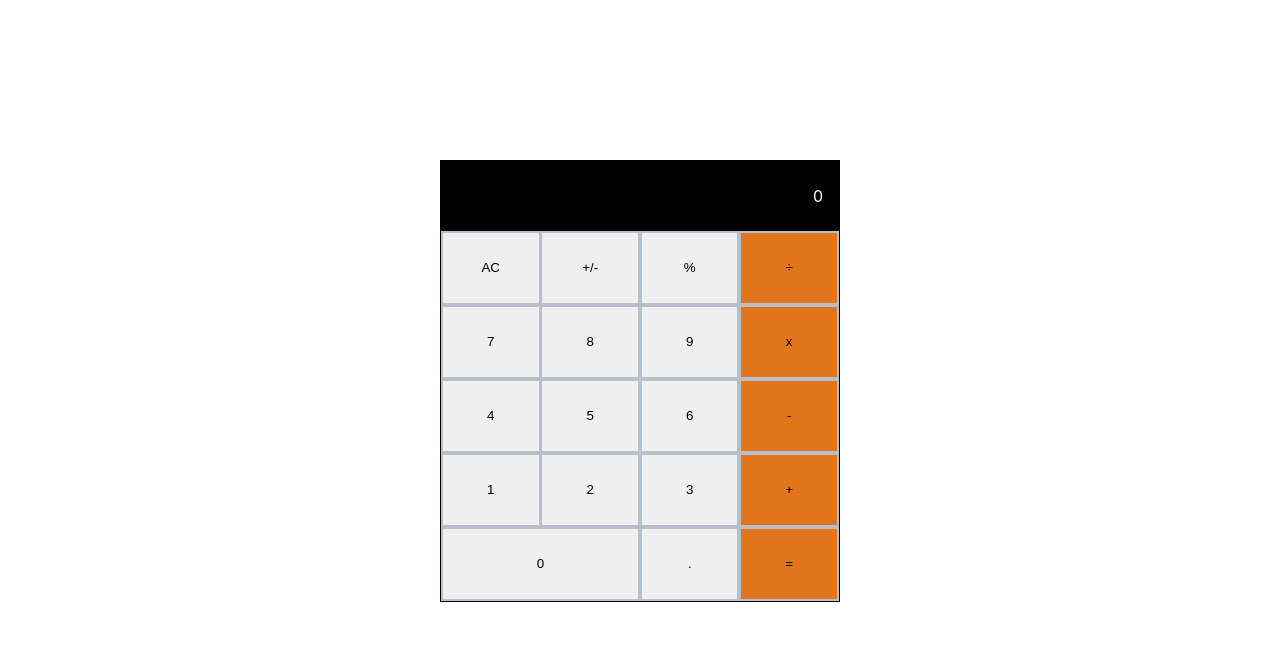
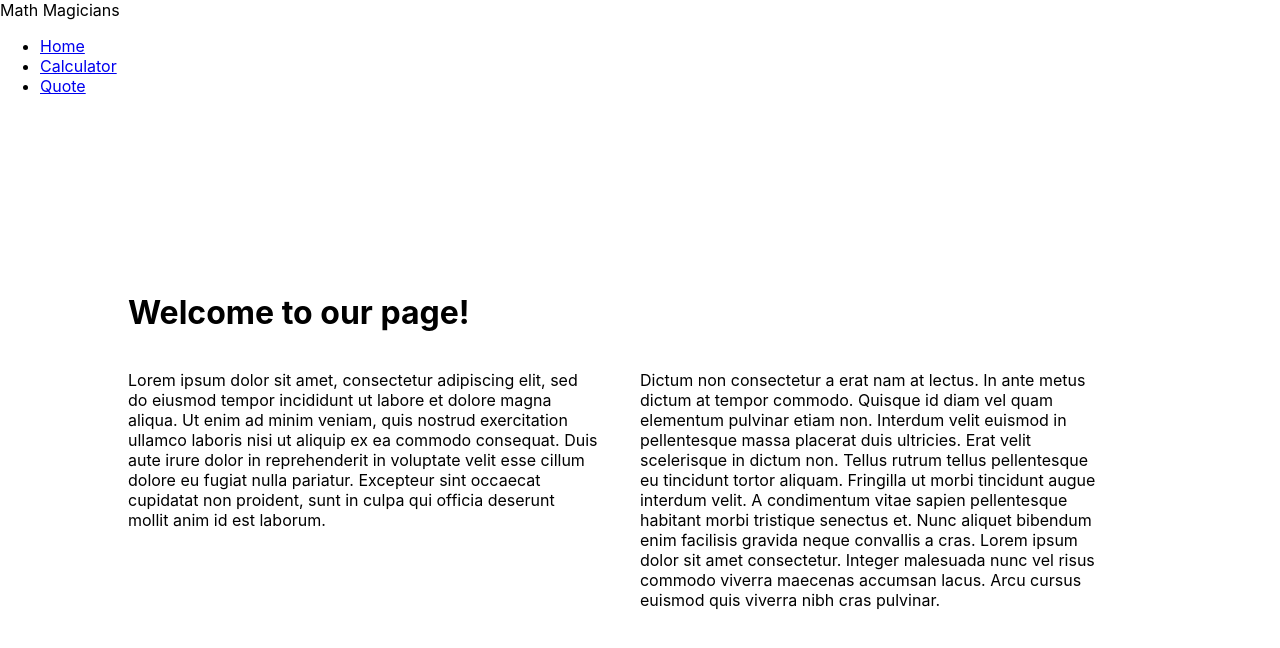
Before and after one commit to alvp01/math-magicians, a React (Create React App) app: page / in a window 1280 px wide. Shown: the top 648 px of the page. Built offline with nearby package versions, Linux system fonts and the light colour scheme.

Commit message:
Add navigation

```diff
--- a/package.json
+++ b/package.json
@@ -9,6 +9,7 @@
     "big.js": "^5.2.2",
     "react": "^17.0.2",
     "react-dom": "^17.0.2",
+    "react-router-dom": "^5.3.0",
     "react-scripts": "4.0.3",
     "web-vitals": "^1.1.2"
   },
--- a/src/App.js
+++ b/src/App.js
@@ -1,11 +1,34 @@
+import React from 'react';
+import {
+  BrowserRouter as Router,
+  Switch,
+  Route,
+} from 'react-router-dom';
 import './App.css';
-import React from 'react';
-import Calculator from './components/Calculator';
+import Navbar from './components/Navbar';
+import CalculatorPage from './pages/CalculatorPage';
+import Quote from './pages/Quote';
+import Home from './pages/Home';
 
 const App = () => (
-  <div className="container">
-    <Calculator />
-  </div>
+  <>
+    <Router>
+      <Navbar />
+      <Switch>
+        <div className="container">
+          <Route path="/calculator">
+            <CalculatorPage />
+          </Route>
+          <Route path="/quote">
+            <Quote />
+          </Route>
+          <Route exact path="/">
+            <Home />
+          </Route>
+        </div>
+      </Switch>
+    </Router>
+  </>
 );
 
 export default App;
--- /dev/null
+++ b/src/components/Navbar.js
@@ -0,0 +1,40 @@
+import React from 'react';
+import { NavLink } from 'react-router-dom';
+
+const Navbar = () => {
+  const links = [
+    {
+      id: 1,
+      path: '/',
+      text: 'Home',
+    },
+    {
+      id: 2,
+      path: '/calculator',
+      text: 'Calculator',
+    },
+    {
+      id: 3,
+      path: '/quote',
+      text: 'Quote',
+    },
+  ];
+
+  return (
+    <nav className="nav-bar">
+      <div className="navbar-container">
+        <span className="brand-name">Math Magicians</span>
+        <ul className="nav-links">
+          {links.map((link) => (
+            <li key={link.id}>
+              <NavLink to={link.path} activeClassName="active-link" exact>
+                {link.text}
+              </NavLink>
+            </li>
+          ))}
+        </ul>
+      </div>
+    </nav>
+  );
+};
+export default Navbar;
--- /dev/null
+++ b/src/pages/CalculatorPage.js
@@ -0,0 +1,12 @@
+import React from 'react';
+import Calculator from '../components/Calculator';
+import style from './CalculatorPage.module.css';
+
+const CalculatorPage = () => (
+  <div className={style.contentContainer}>
+    <h2>Let&apos;s do some calculations!</h2>
+    <Calculator />
+  </div>
+);
+
+export default CalculatorPage;
--- /dev/null
+++ b/src/pages/CalculatorPage.module.css
@@ -0,0 +1,9 @@
+.contentContainer {
+  display: flex;
+  max-width: 70%;
+  flex-direction: row;
+}
+
+.contentContainer h2 {
+  margin-right: 50px;
+}
--- /dev/null
+++ b/src/pages/Home.js
@@ -0,0 +1,38 @@
+import React from 'react';
+import style from './Home.module.css';
+
+const Home = () => (
+  <div className={style.contentContainer}>
+    <h1>Welcome to our page!</h1>
+    <div className={style.paragraphs}>
+      <p>
+        {`Lorem ipsum dolor sit amet, consectetur adipiscing elit, sed do eiusmod tempor
+        incididunt ut labore et dolore magna aliqua.
+        Ut enim ad minim veniam, quis nostrud exercitation ullamco
+        laboris nisi ut aliquip ex ea commodo consequat.
+        Duis aute irure dolor in reprehenderit in voluptate velit
+        esse cillum dolore eu fugiat nulla pariatur.
+        Excepteur sint occaecat cupidatat non proident, sunt in culpa qui
+        officia deserunt mollit anim id est laborum.`}
+      </p>
+      <p>
+        {`Dictum non consectetur a erat nam at lectus.
+        In ante metus dictum at tempor commodo.
+        Quisque id diam vel quam elementum pulvinar
+        etiam non. Interdum velit euismod in
+        pellentesque massa placerat duis ultricies.
+        Erat velit scelerisque in dictum non. Tellus rutrum
+        tellus pellentesque eu tincidunt tortor aliquam.
+        Fringilla ut morbi tincidunt augue interdum velit.
+        A condimentum vitae sapien pellentesque
+        habitant morbi tristique senectus et.
+        Nunc aliquet bibendum enim facilisis gravida neque convallis a cras.
+        Lorem ipsum dolor sit amet consectetur. Integer malesuada
+        nunc vel risus commodo viverra maecenas accumsan lacus.
+        Arcu cursus euismod quis viverra nibh cras pulvinar.`}
+      </p>
+    </div>
+  </div>
+);
+
+export default Home;
--- /dev/null
+++ b/src/pages/Home.module.css
@@ -0,0 +1,27 @@
+.contentContainer,
+.paragraphs {
+  display: flex;
+}
+
+.contentContainer {
+  flex-direction: column;
+  max-width: 1024px;
+  align-items: flex-start;
+}
+
+.paragraphs {
+  width: 100%;
+  flex-direction: row;
+}
+
+.paragraphs p {
+  width: 46%;
+}
+
+p:first-child {
+  margin-right: 2%;
+}
+
+p:last-child {
+  margin-left: 2%;
+}
--- /dev/null
+++ b/src/pages/Quote.js
@@ -0,0 +1,11 @@
+import React from 'react';
+import style from './Quote.module.css';
+
+const Quote = () => (
+  <div className={style.contentContainer}>
+    <p>What is mathematics? It is only a systematic effort of solving puzzles posed by nature.</p>
+    <p><strong>— Shakuntala Devi</strong></p>
+  </div>
+);
+
+export default Quote;
--- /dev/null
+++ b/src/pages/Quote.module.css
@@ -0,0 +1,5 @@
+.contentContainer {
+  display: flex;
+  flex-direction: column;
+  align-items: flex-start;
+}
```
Also changed, not shown: 1 other file (tests, documents, lock files or other folders).
